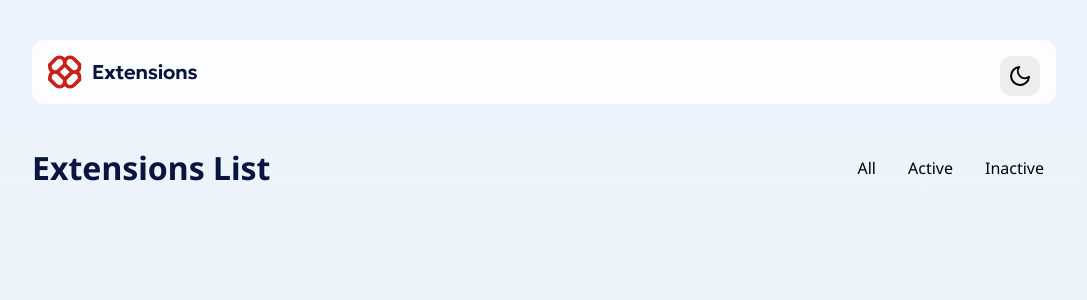
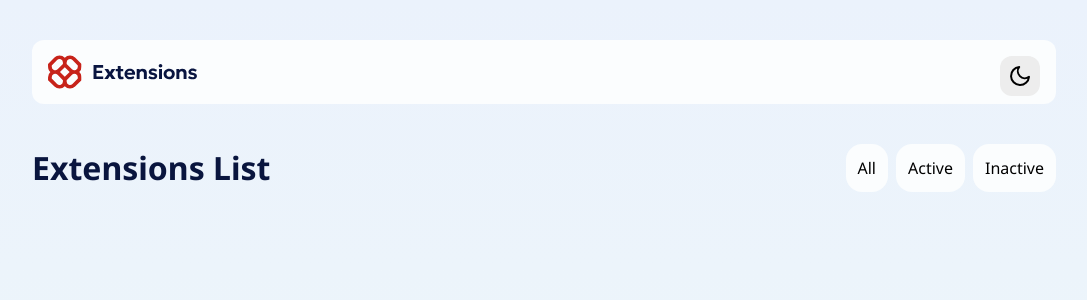
Before and after one commit to stkeys/Browser-Extension-UI, a Next.js app: page / in a window 1280 px wide. Shown: the top 300 px of the page, without its empty margins (96-1183 px from the left). Built offline with nearby package versions, Linux system fonts and the light colour scheme.

Commit message:
fix: remove dot in custom class for buttons

```diff
--- a/src/app/page.tsx
+++ b/src/app/page.tsx
@@ -28,15 +28,15 @@ export default function Home() {
             <p className="text-[2rem] mb-4 font-bold text-[hsl(227,75%,14%)] dark:text-white">Extensions List</p>
             <div className="space-x-2">
               <button
-                className="p-[12px] .btn-bg rounded-2xl transition-colors mb-4">
+                className="p-[12px] btn-bg rounded-2xl transition-colors mb-4">
                 <a href="#" >All</a>
               </button>
               <button
-                className="p-[12px] .btn-bg rounded-2xl transition-colors mb-4">
+                className="p-[12px] btn-bg rounded-2xl transition-colors mb-4">
                 <a href="#" >Active</a>
               </button>
               <button
-                className="p-[12px] .btn-bg rounded-2xl transition-colors mb-4">
+                className="p-[12px] btn-bg rounded-2xl transition-colors mb-4">
                 <a href="#" >Inactive</a>
               </button>
             </div>
```
